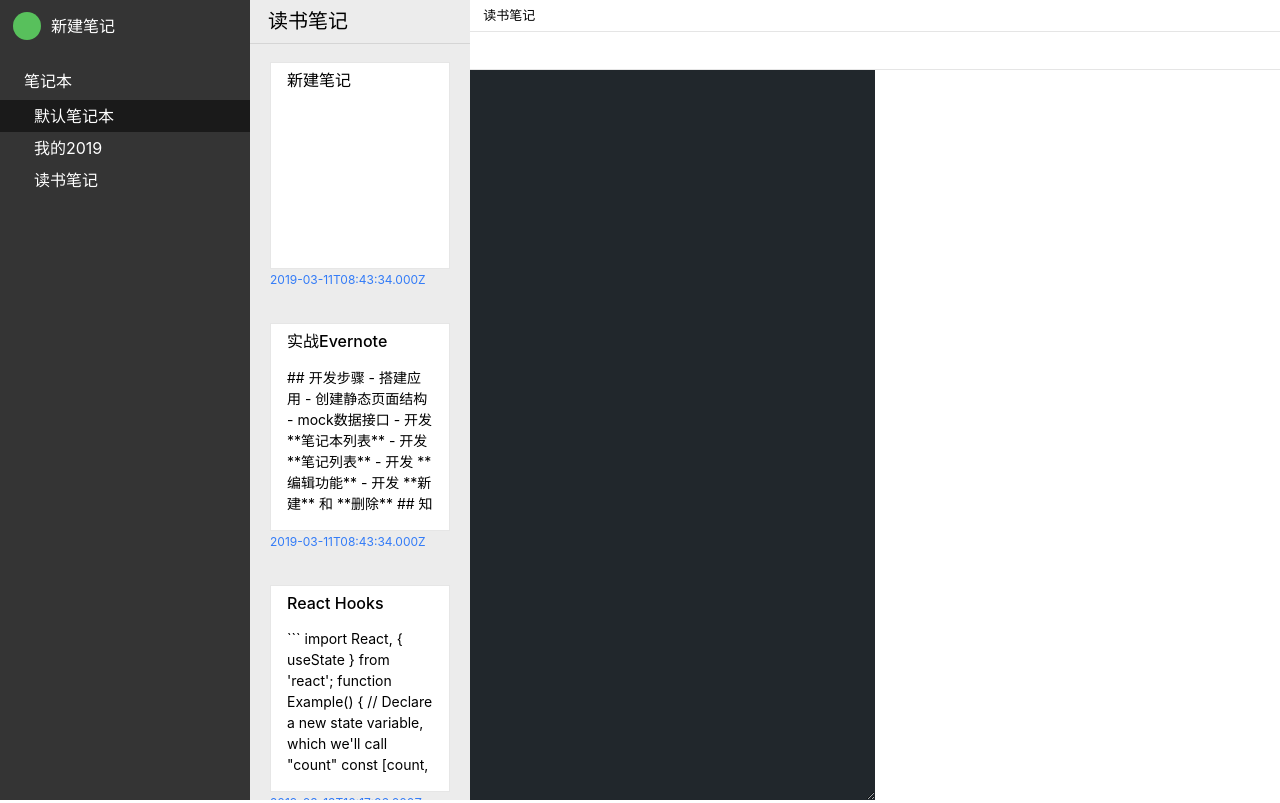
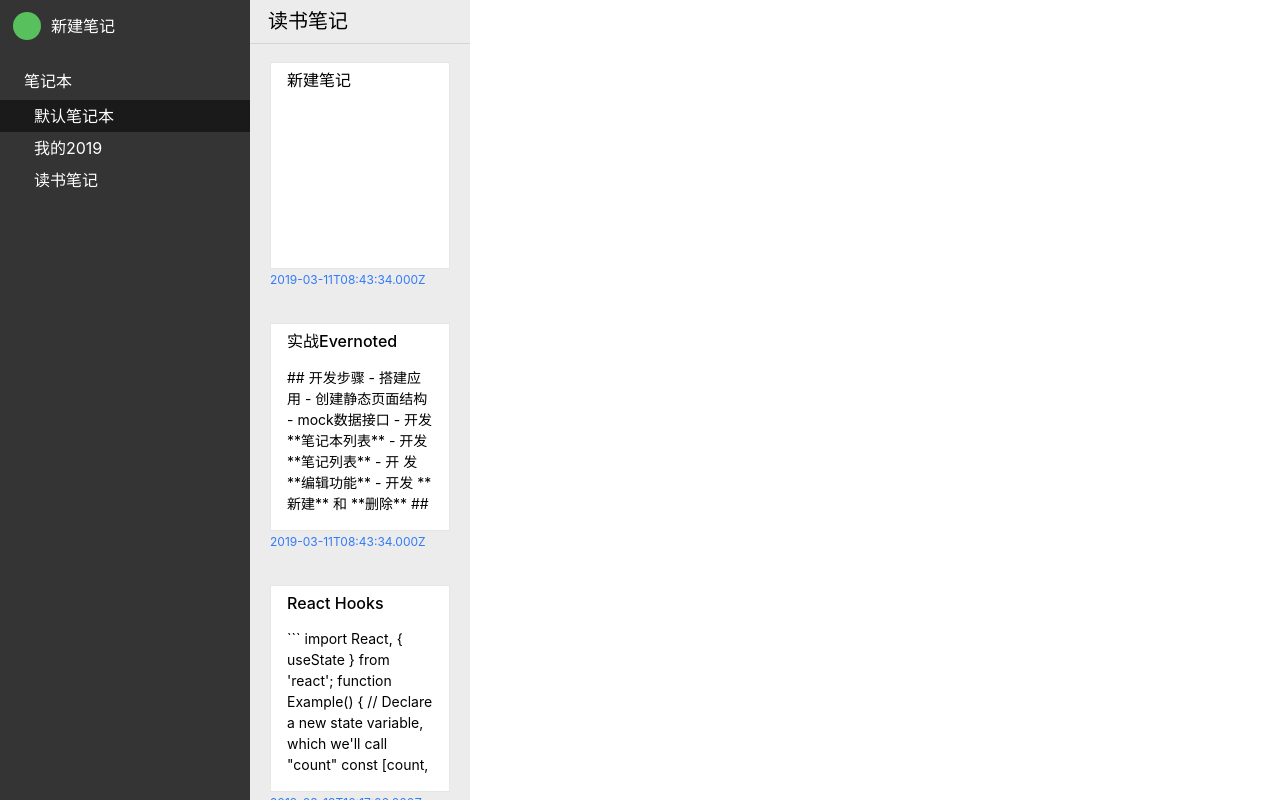
Before and after one commit to zeehomy/fe-react-evernote, a React (Create React App) app: page / in a window 1280 px wide. Built offline with nearby package versions, Linux system fonts and the light colour scheme; data requests are answered from the project's data file; a small style sheet from the web is missing.

Commit message:
update evernote

```diff
--- a/db.json
+++ b/db.json
@@ -27,15 +27,13 @@
       "body": "",
       "datetime": "2019-03-11T08:43:34.000Z",
       "bookId": 1
-
     },
     {
       "id": 9,
-      "title": "实战Evernote",
-      "body": "##  开发步骤\n\n-  搭建应用\n-  创建静态页面结构\n-  mock数据接口\n-  开发 **笔记本列表**               \n-  开发 **笔记列表**\n-  开发 **编辑功能**\n-  开发 **新建** 和 **删除**\n\n## 知识点\n\n### Javascript\n\n- fetch / ajax\n- Array\n\n### HTTP\n\n- Restful API\n\n## 基础库和工具\n\n- [json-server](https://github.com/typicode/json-server)\n- [normalize.css](https://necolas.github.io/normalize.css/)\n- [sweetalert](https://sweetalert2.github.io/)",
+      "title": "实战Evernoted",
+      "body": "##  开发步骤\n\n-  搭建应用\n-  创建静态页面结构\n-  mock数据接口\n-  开发 **笔记本列表**               \n-  开发 **笔记列表**\n-  开\t\t发 **编辑功能**\n-  开发 **新建** 和 **删除**\n\n## 知识点\n\n### Javascript\n\n- fetch / ajax\n- Array\n\n### HTTP\n\n- Restful API\n\n## 基础库和工具\n\n- [json-server](https://github.com/typicode/json-server)\n- [normalize.css](https://necolas.github.io/normalize.css/)\n- [sweetalert](https://sweetalert2.github.io/)",
       "datetime": "2019-03-11T08:43:34.000Z",
       "bookId": 1
-
     },
     {
       "id": 10,
@@ -52,11 +50,16 @@
       "bookId": 1
     },
     {
-      "id": 12,
+      "title": "New!!",
+      "body": "Modified",
+      "id": 12
+    },
+    {
       "title": "新建笔记",
       "body": "",
-      "datetime": "2019-03-15T06:36:35.396Z",
-      "bookId": 1
+      "datetime": "2019-04-21T14:19:30.064Z",
+      "bookId": 2,
+      "id": 13
     }
   ]
 }
--- a/package.json
+++ b/package.json
@@ -5,6 +5,8 @@
   "dependencies": {
     "axios": "^0.18.0",
     "classnames": "^2.2.6",
+    "github-markdown-css": "^3.0.1",
+    "marked": "^0.6.2",
     "node-sass": "^4.11.0",
     "normalize.css": "^8.0.1",
     "react": "^16.8.6",
--- a/src/App.js
+++ b/src/App.js
@@ -1,7 +1,9 @@
 import React, { Component } from 'react';
 import 'normalize.css';
+import 'github-markdown-css';
 import axios from 'axios';
-import classNames from 'classnames';
+import cx from 'classnames';
+import marked from 'marked';
 import './App.scss';
 
 class App extends Component {
@@ -10,7 +12,8 @@ class App extends Component {
     this.state = {
       notebooks: [],
       currentBookIndex: 0,
-      notes: []
+      notes: [],
+      currentNote: null
     };
   }
 
@@ -27,11 +30,12 @@ class App extends Component {
 
   render() {
     const notebooks = this.state.notebooks;
+    const currentNote = this.state.currentNote;
     return (
       <div className="app">
         <div className="sidebar">
           <div className="header">
-            <button className="button adder">
+            <button className="button adder" onClick={() => this.handleAddNote()}>
               <i className="iconfont icon-add"></i>
               新建笔记
             </button>
@@ -69,8 +73,8 @@ class App extends Component {
             {
               this.state.notes.map((note, index) => (
                 <li key={note.id}>
-                  <div className="note-brief">
-                    <div className="box">
+                  <div className={cx('note-brief', { active: currentNote && currentNote.id === note.id })}>
+                    <div className="box" onClick={() => this.handleEditNote(note.id)}>
                       <div className="header">{note.title}</div>
                       <div className="body">
                         {note.body}
@@ -78,7 +82,7 @@ class App extends Component {
                     </div>
                     <div className="footer">
                       <div className="datetime">{note.datetime}</div>
-                      <button className="trash button">
+                      <button className="trash button" onClick={() => this.handleDeleteNote(note.id)}>
                         <i className="iconfont icon-trash"></i>
                       </button>
                     </div>
@@ -89,6 +93,7 @@ class App extends Component {
             </ul>
           </div>
         </div>
+        { currentNote ?
           <div className="note-panel">
             <div className="header">
               <div className="category has-icon">
@@ -96,24 +101,29 @@ class App extends Component {
                 读书笔记
               </div>
               <div className="title">
-              <input type="text" />
+                <input name="title" type="text" value={currentNote.title} onChange={e => this.handleFieldChange(e)}/>
               </div>
             </div>
             <div className="body">
               <div className="editor">
-              <textarea></textarea>
+                <textarea name="body"
+                  value={currentNote.body}
+                  onChange={e => this.handleFieldChange(e)}
+                  onKeyDown={e => this.handlePressTab(e)}
+                ></textarea>
               </div>
               <div className="preview markdown-body">
-              <div></div>
+                <div dangerouslySetInnerHTML={{ __html: marked(currentNote.body) }}></div>
               </div>
             </div>
-        </div>
+          </div> : null
+        }
       </div>
     );
   }
 
   handleActiveClassName(feildName, defaultClasses, index) {
-    return classNames(...defaultClasses, { active: this.state[feildName] === index });
+    return cx(...defaultClasses, { active: this.state[feildName] === index });
   }
 
   handleSelectBook(index) {
@@ -123,11 +133,81 @@ class App extends Component {
   }
 
   loadNotes(bookId) {
-    axios.get('http://localhost:3100/notes?bookId=' + bookId).then(res => {
+    axios.get(`http://localhost:3100/notes?bookId=${bookId}`).then(res => {
       console.log(res.data);
       this.setState({ notes: res.data });
     });
   }
+
+  handleAddNote() {
+    const note = {
+      title: '新建笔记',
+      body: '',
+      datetime: new Date().toISOString(),
+      bookId: this.state.notebooks[this.state.currentBookIndex].id
+    };
+    axios.post(`http://localhost:3100/notes${note}`).then(res => {
+      this.reloadNotes();
+    });
+  }
+
+  reloadNotes() {
+    const bookId = this.state.notebooks[this.state.currentBookIndex].id;
+    this.loadNotes(bookId);
+  }
+
+  handleDeleteNote(noteId) {
+    axios.delete(`http://localhost:3100/notes/${noteId}`).then(res => {
+      this.reloadNotes();
+    });
+  }
+
+  handleEditNote(noteId) {
+    axios.get(`http://localhost:3100/notes/${noteId}`).then(res => {
+      this.setState({ currentNote: res.data });
+    });
+  }
+
+  handleFieldChange(e) {
+    const note = {
+      ...this.state.currentNote,
+      [e.target.name]: e.target.value
+    };
+
+    this.setState({
+      currentNote: note
+    });
+
+    axios.put(`http://localhost:3100/notes/${this.state.currentNote.id}`, note);
+
+    const notes = [...this.state.notes];
+    const index = notes.findIndex(o => o.id === this.state.currentNote.id);
+    if (index !== -1) {
+      notes[index] = note;
+      this.setState({ notes: notes });
+    }
+  }
+
+  handlePressTab(e) {
+    if ( e.keyCode === 9 ) {
+
+      // Set up some variables. We need to know the current position of the cursor or selection.
+      var selectionStartPos = e.target.selectionStart;
+      var selectionEndPos   = e.target.selectionEnd;
+      var oldContent        = e.target.value;
+
+      // Set the new content.
+      e.target.value = oldContent.substring( 0, selectionStartPos ) + "\t" + oldContent.substring( selectionEndPos );
+
+      // Set the new cursor position (current position + 1 to account for the new tab character).
+      e.target.selectionStart = e.target.selectionEnd = selectionStartPos + 1;
+
+      // Prevent the default action (tabbing to the next field or control).
+      e.preventDefault();
+
+      this.handleFieldChange(e);
+    }
+  }
 }
 
 export default App;
```
Also changed, not shown: 1 other file (tests, documents, lock files or other folders). Lines whose indentation alone changed are shown as unchanged.
